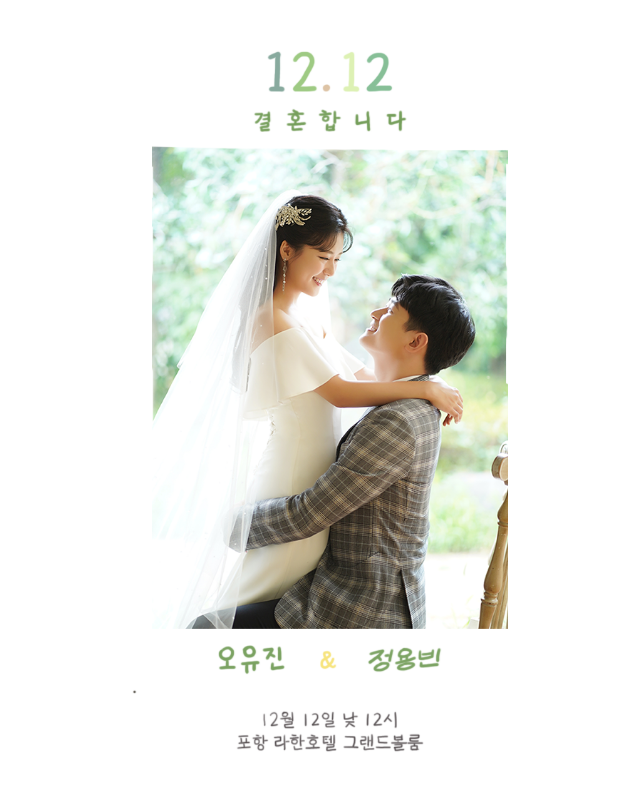
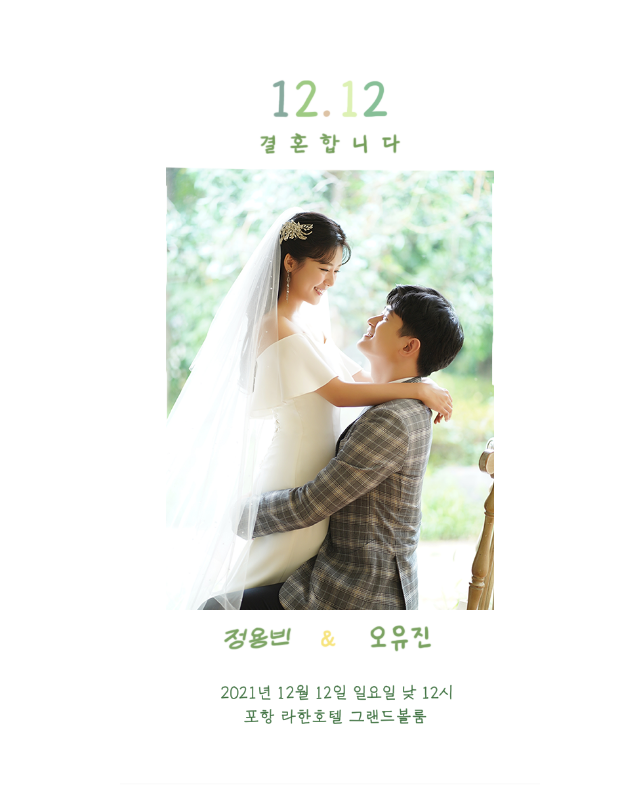
Before and after one commit to OhYoujin/wedding_invitation, a plain HTML site: page index.html in a window 1280 px wide. Shown: the top 800 px of the page, without its empty margins (310-950 px from the left). Drawn offline with nearby package versions, Linux system fonts and the light colour scheme; a web font is replaced by a local one.

Commit message:
Add files via upload

```diff
--- a/index.html
+++ b/index.html
@@ -50,7 +50,7 @@
             <div class="ww-home-page" id="home">
                 <div class="ww-wedding-announcement d-flex justify-content-start">
                     <div class="col-md-6 col-md-offset-3" style="padding:0px; text-align: center;">
-                        <img src="./images/main_top.png" style="max-width: 100%; height: 100vh; max-height: 100vh;">
+                        <img src="./images/main_top3.png" style="max-width: 100%; height: 100vh; max-height: 100vh;">
                     </div>
                 </div>
             </div>
```
